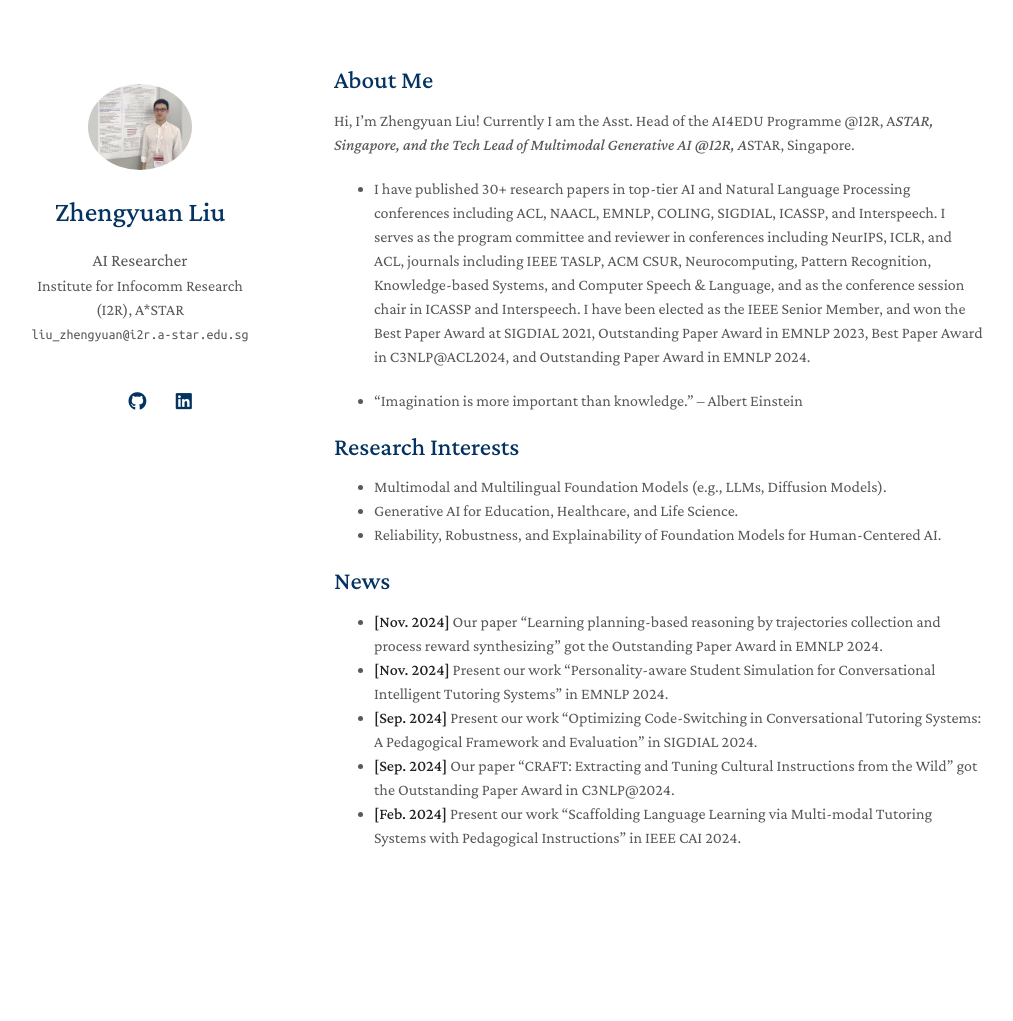
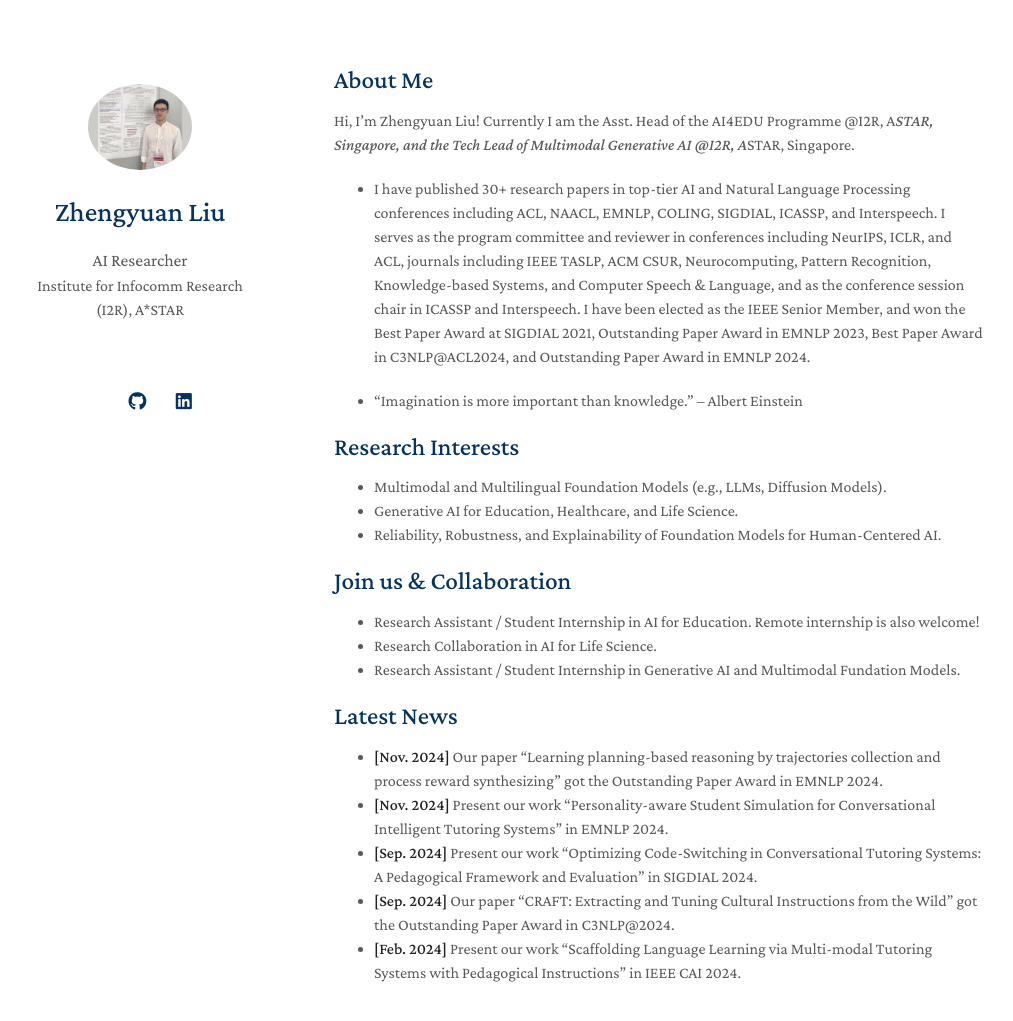
Before and after one commit to seq-to-mind/seq-to-mind.github.io, a Jekyll site: the page built from index.md, in a window 1280 px wide and 1079 px high. Shown: the top 1021 px of the window, without its empty margins (136-1149 px from the left). Built offline with Jekyll 4.4.1, drawn with Linux system fonts in a browser that asks for light colours; a style sheet for code colours, icons or effects is not loaded; our own code applies the rules of GitHub Pages for plain Markdown files.

Commit message:
update files

```diff
--- a/_config.yml
+++ b/_config.yml
@@ -2,7 +2,7 @@
 title: Zhengyuan Liu
 position: AI Researcher
 affiliation: Institute for Infocomm Research (I2R), A*STAR
-email: liu_zhengyuan@i2r.a-star.edu.sg
+# email: liu_zhengyuan@i2r.a-star.edu.sg
 
 # Search Engine Optimization (SEO)
 # The following information is used to improve the website traffic from search engines, e.g., Google.
--- a/index.md
+++ b/index.md
@@ -16,7 +16,13 @@ Hi, I'm Zhengyuan Liu! Currently I am the Asst. Head of the AI4EDU Programme @I2
 - Generative AI for Education, Healthcare, and Life Science.
 - Reliability, Robustness, and Explainability of Foundation Models for Human-Centered AI.
 
-## News
+## Join us & Collaboration
+
+- Research Assistant / Student Internship in AI for Education. Remote internship is also welcome!
+- Research Collaboration in AI for Life Science.
+- Research Assistant / Student Internship in Generative AI and Multimodal Fundation Models.
+
+## Latest News
 
 - **[Nov. 2024]** Our paper "Learning planning-based reasoning by trajectories collection and process reward synthesizing" got the Outstanding Paper Award in EMNLP 2024.
 - **[Nov. 2024]** Present our work "Personality-aware Student Simulation for Conversational Intelligent Tutoring Systems" in EMNLP 2024.
```
